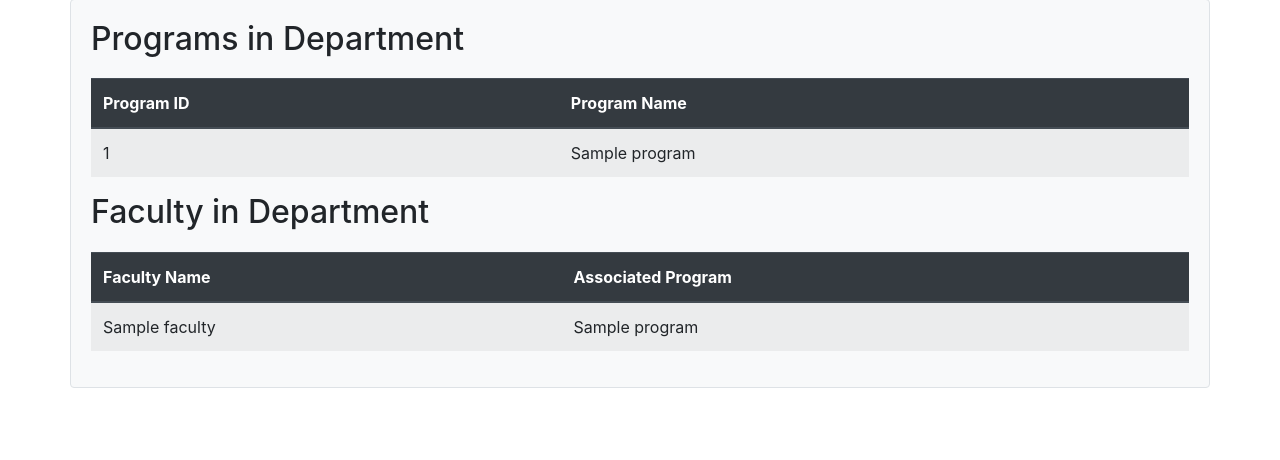
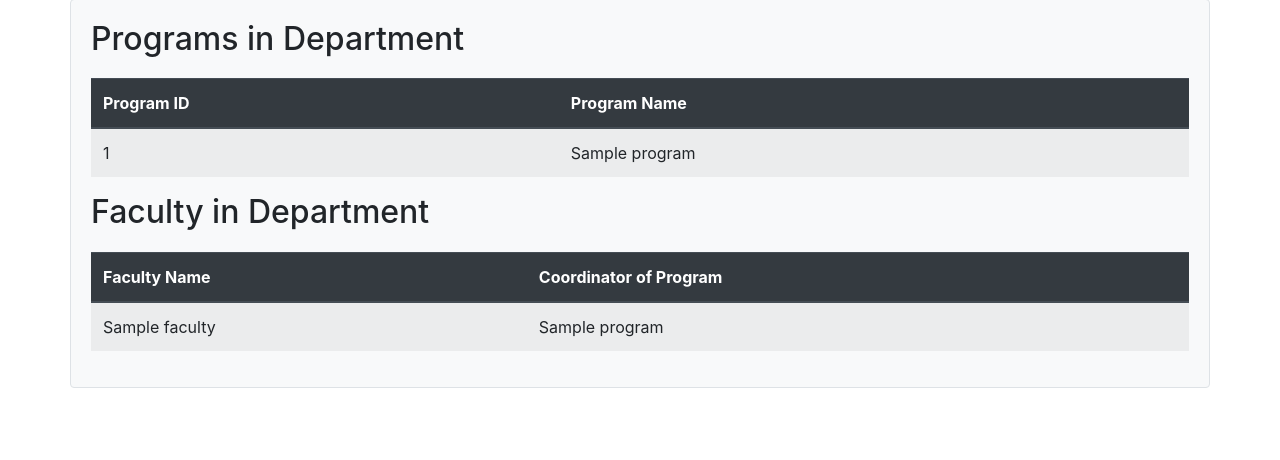
Before and after one commit to devil-bj/dbmsproject, a Flask app: page /list_programs_faculty/1 in a window 1280 px wide. Shown: the part 21-481 px from the top of the page. Run offline with Flask 3, Linux system fonts and the light colour scheme; tables that the repository leaves empty hold one stand-in row (values such as "Sample post"); some libraries are stand-ins or nearby versions.

Commit message:
Changes made in html file

```diff
--- a/Service/templates/faculty.html
+++ b/Service/templates/faculty.html
@@ -1,6 +1,6 @@
 <!-- faculty.html -->
 <form action="/add_faculty" method="POST">
-    <h1>This is where department info can be entered.</h1>
+    <h1>This is where faculty info can be entered.</h1>
     <label for="facultyName">Faculty Name:</label>
     <input type="text" id="facultyName" name="facultyName"><br><br>
     <label for="facultyEmail">Faculty Email:</label>
--- a/Service/templates/list_programs_faculty.html
+++ b/Service/templates/list_programs_faculty.html
@@ -52,14 +52,14 @@
             <thead class="thead-dark">
                 <tr>
                     <th>Faculty Name</th>
-                    <th>Associated Program</th>
+                    <th>Coordinator of Program</th>
                 </tr>
             </thead>
             <tbody>
                 {% for member in faculty %}
                 <tr>
                     <td>{{ member[0] }}</td> <!-- FacultyName -->
-                    <td>{{ member[1] or 'N/A' }}</td> <!-- Associated Program -->
+                    <td>{{ member[1] or 'Not a Coordinator' }}</td> <!-- Associated Program -->
                 </tr>
                 {% endfor %}
             </tbody>
```
